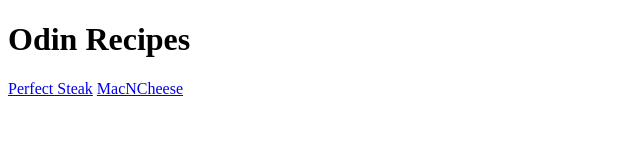
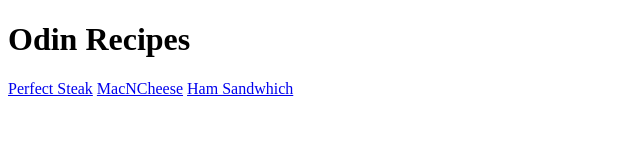
Before and after one commit to wuhtay/odin-recipes, a plain HTML site: page index.html in a window 1280 px wide. Shown: the whole page, without its empty margins (0-640 px from the left). Drawn offline with Linux system fonts and the light colour scheme.

Commit message:
Added link for ham sandwhcih on main page

```diff
--- a/index.html
+++ b/index.html
@@ -10,5 +10,6 @@
     <h1>Odin Recipes</h1>
     <a href="recipes/perfect-steak.html">Perfect Steak</a>
     <a href="recipes/macncheese.html">MacNCheese</a>
+    <a href="recipes/hamsandwhich.html">Ham Sandwhich</a>
 </body>
 </html>
```
